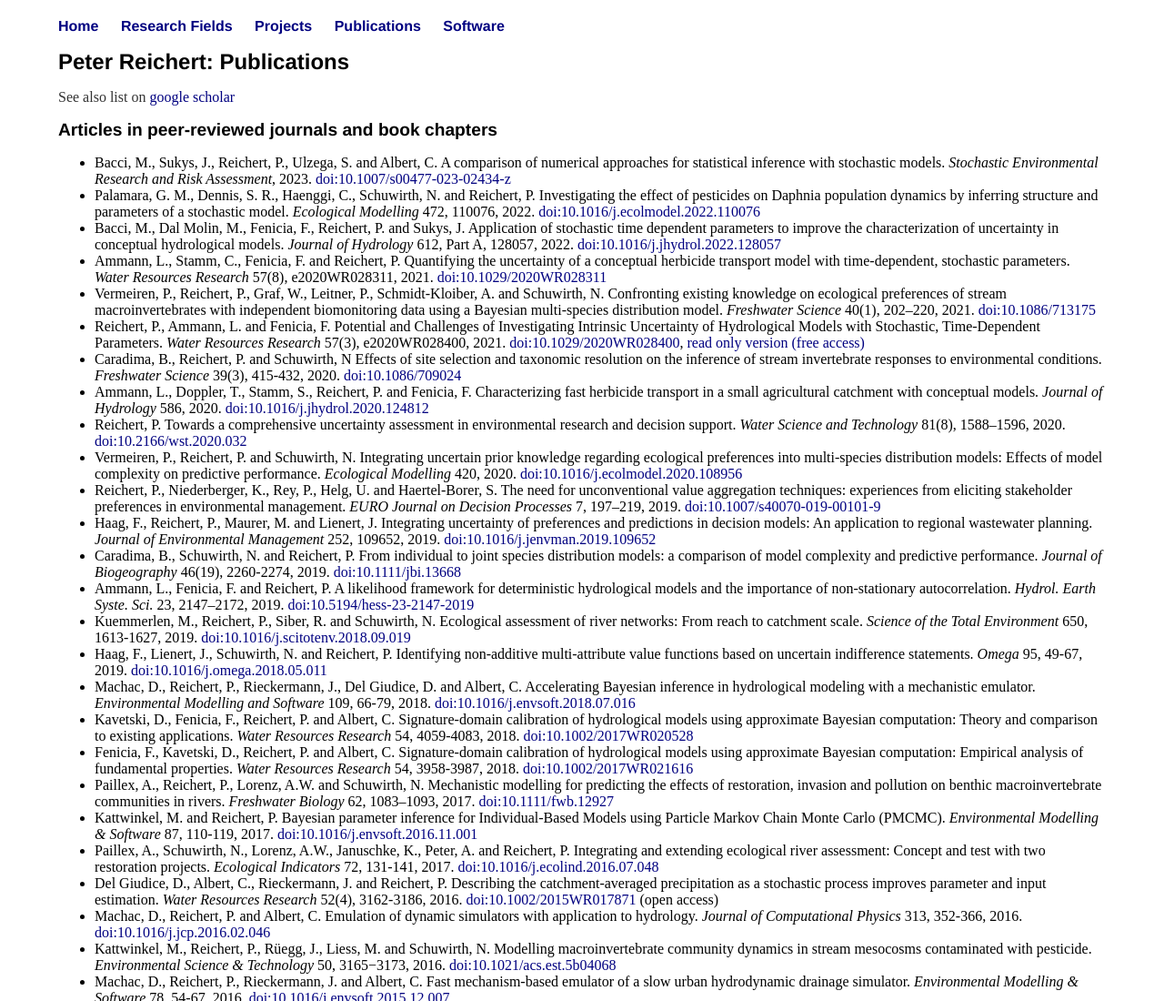
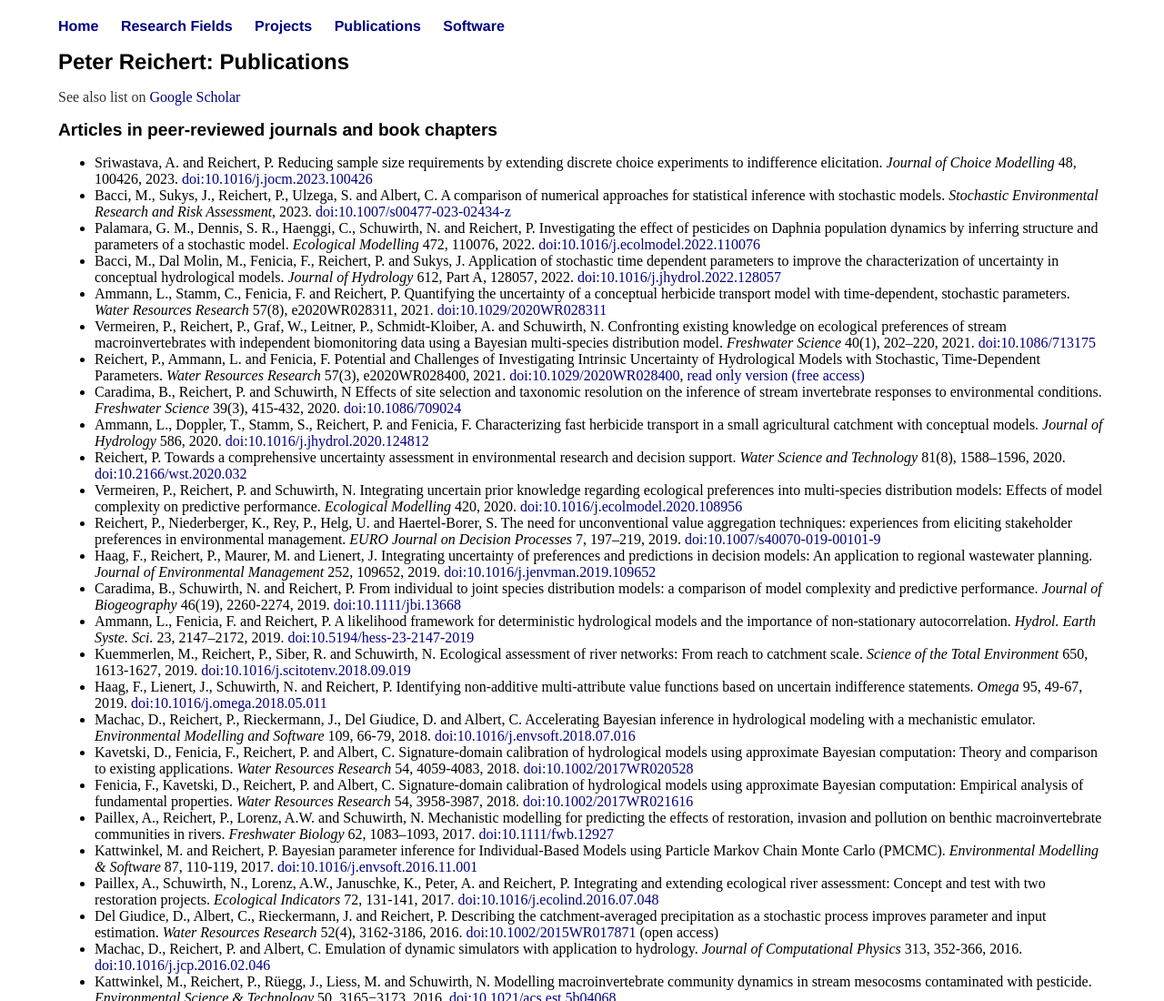
Before and after one commit to peterreichert/peterreichert.github.io, a plain HTML site: page publications.html in a window 1280 px wide. Shown: the top 1100 px of the page at 91% size. Drawn offline with Linux system fonts and the light colour scheme.

Commit message:
paper by Ambuj Sriwastava and Peter Reichert added

```diff
--- a/publications.html
+++ b/publications.html
@@ -18,12 +18,18 @@
 
 
 <h1>Peter Reichert: Publications</h1>
-<p>See also list on <a href="https://scholar.google.ch/citations?hl=de&user=6OtymPsAAAAJ" target="_blank">google scholar</a>
+<p>See also list on <a href="https://scholar.google.ch/citations?hl=de&user=6OtymPsAAAAJ" target="_blank">Google Scholar</a>
 
 
 <h2>Articles in peer-reviewed journals and book chapters</h2>
 
 <ul>
+
+<li>Sriwastava, A. and Reichert, P.
+Reducing sample size requirements by extending discrete choice experiments to indifference elicitation.
+<em>Journal of Choice Modelling</em> 48, 100426, 2023.
+<a href="https://doi.org/10.1016/j.jocm.2023.100426" target="_blank">doi:10.1016/j.jocm.2023.100426</a><br>
+</li>
 
 <li>Bacci, M., Sukys, J., Reichert, P., Ulzega, S. and Albert, C.
 A comparison of numerical approaches for statistical inference with stochastic models.
```
Also changed, not shown: index.html (+1 -1 lines).
